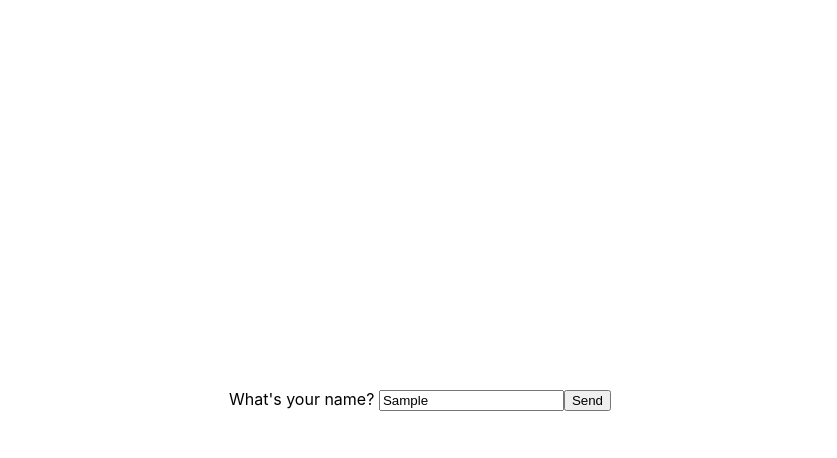
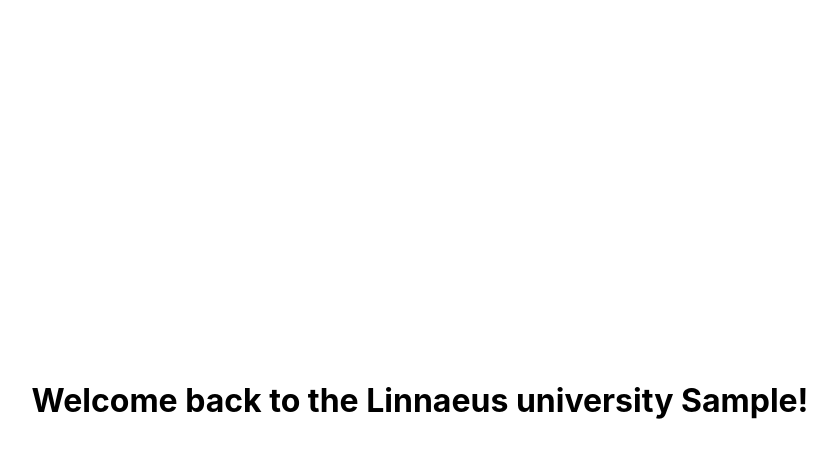
Before and after one commit to OliwerE/React-ISS-Location, a React (Create React App) app: page / in a window 1280 px wide. Both pictures are taken after typing "Sample" into the empty fields and a click on the input "Send". Shown: the top 458 px of the page, without its empty margins (220-1057 px from the left). Built offline with nearby package versions, Linux system fonts and the light colour scheme.

Commit message:
Add name response component

```diff
--- a/src/components/YourName.js
+++ b/src/components/YourName.js
@@ -1,17 +1,25 @@
-import React from 'react'
+import React, { useState } from 'react'
 import './your-name.css'
 import YourNameForm from './YourNameForm'
+import YourNameResponse from './YourNameResponse'
 
 const YourName = () => {
+  const [hasSubmitName, setHasSubmitName] = useState(false)
+  const [name, setName] = useState('')
+
   const handleYourNameFormSubmit = (e) => {
     e.preventDefault()
-    const name = e.target.name.value
-    alert('Welcome back to the Linnaeus University ' + name + '!')
+    let name = e.target.name.value
+    name = name.charAt(0).toUpperCase() + name.slice(1) // Force first char in name to upper case.
+    setName(name)
+    setHasSubmitName(true)
   }
 
+  const textBeforeName = 'Welcome back to the Linnaeus university '
+  const textAfterName = '!'
   return (
     <>
-    <YourNameForm submitForm={handleYourNameFormSubmit} />
+      {hasSubmitName ? <YourNameResponse textBeforeName={textBeforeName} name={name} textAfterName={textAfterName}  /> : <YourNameForm submitForm={handleYourNameFormSubmit} />}
     </>
   )
 }
--- a/src/components/YourNameForm.js
+++ b/src/components/YourNameForm.js
@@ -1,4 +1,5 @@
 import React from 'react'
+import './your-name-form.css'
 
 const YourNameForm = ({ submitForm }) => {
   return (
--- /dev/null
+++ b/src/components/YourNameResponse.js
@@ -0,0 +1,12 @@
+import React from 'react'
+import './your-name-response.css'
+
+const YourNameResponse = ({ textBeforeName, name, textAfterName }) => {
+  return (
+    <>
+      <h1>{textBeforeName + name + textAfterName}</h1>
+    </>
+  )
+}
+
+export default YourNameResponse
--- /dev/null
+++ b/src/components/your-name-form.css
@@ -0,0 +1,6 @@
+@charset "UTF-8";
+
+form {
+  margin: 0;
+  padding: 0;
+}
--- /dev/null
+++ b/src/components/your-name-response.css
@@ -0,0 +1,6 @@
+@charset "UTF-8";
+
+h1 {
+  margin: 0;
+  padding: 0;
+}
```
